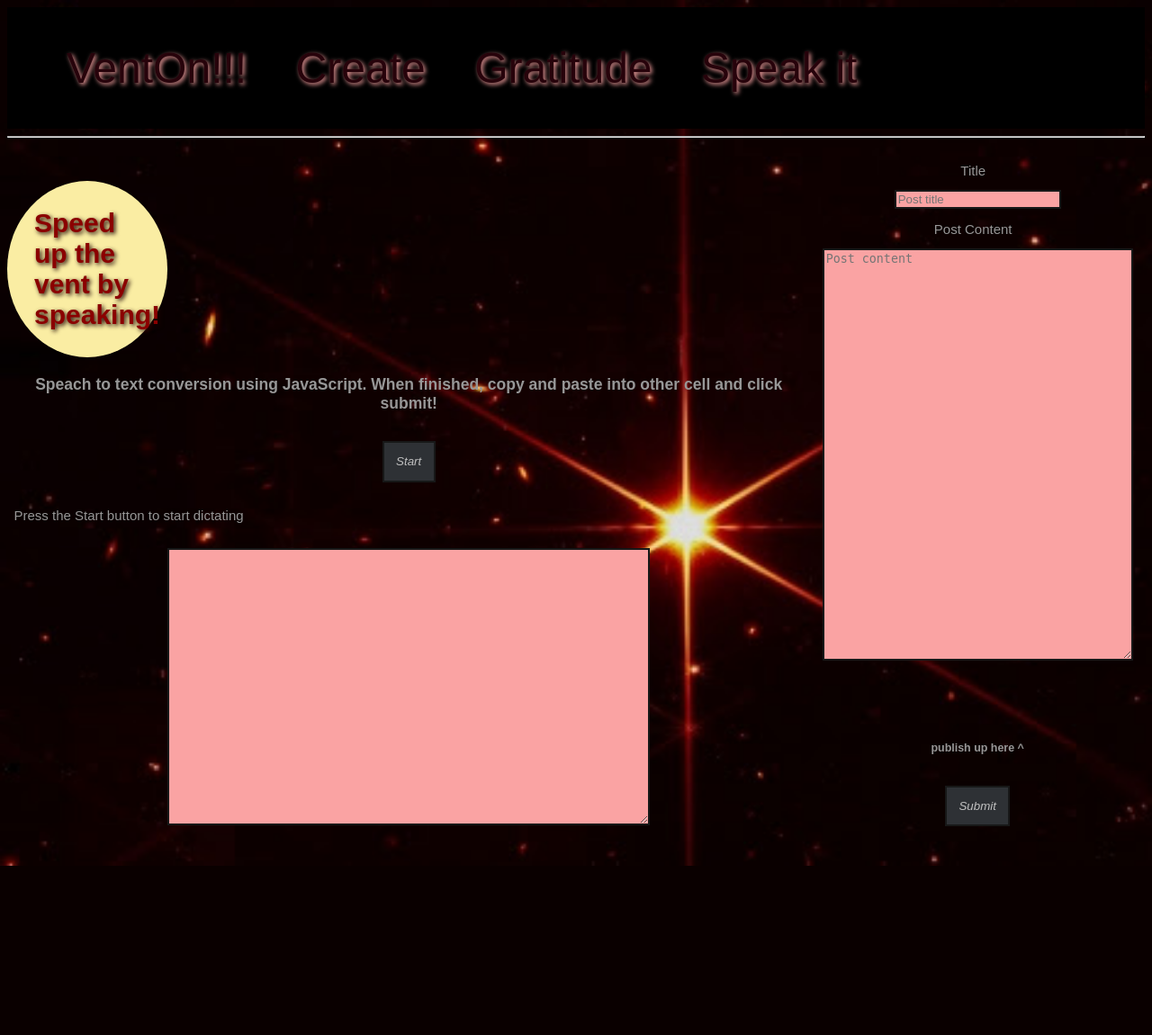
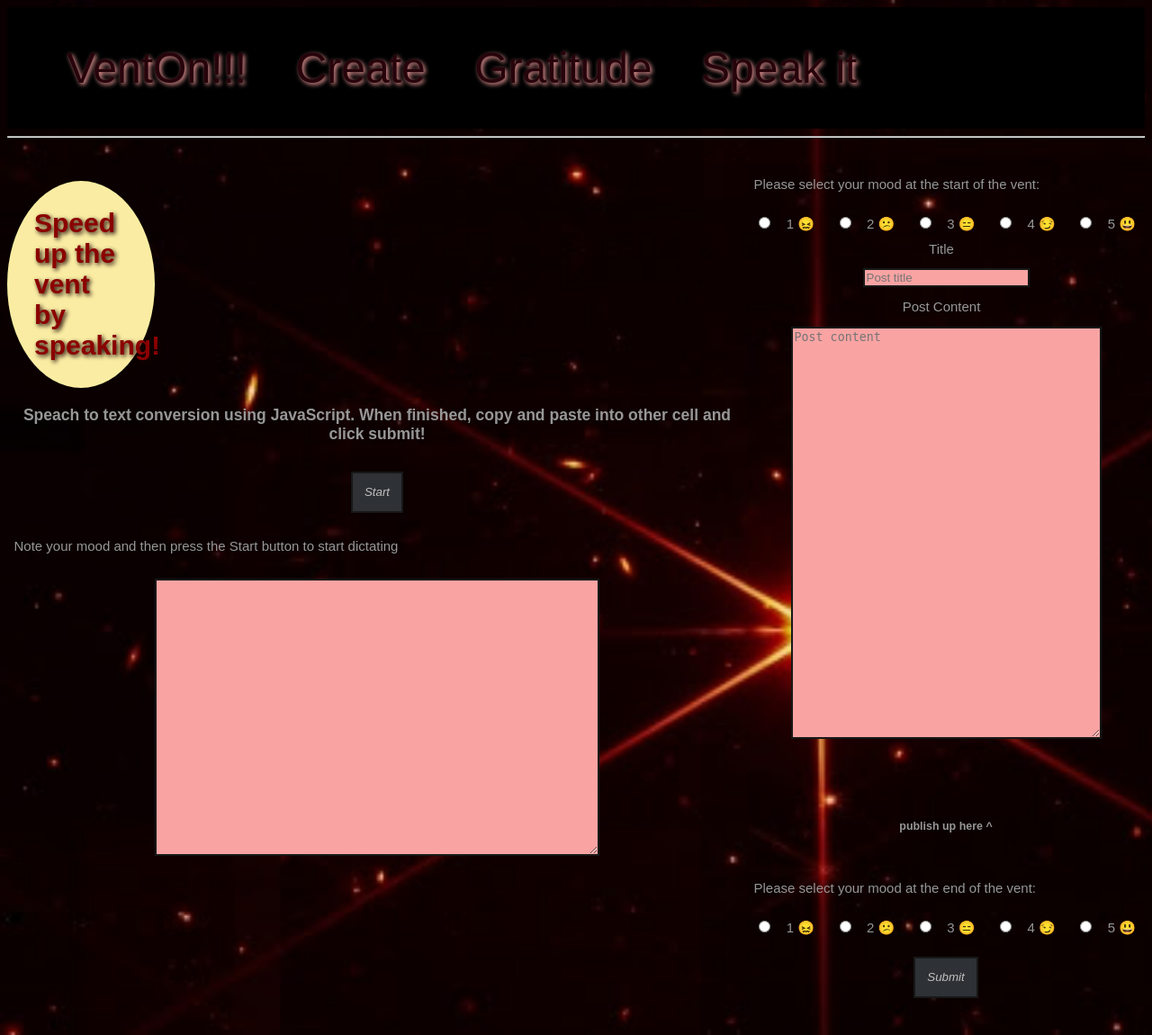
Before and after one commit to H-Len/VentOn, a Flask app: page /speak in a window 1280 px wide. Shown: the whole page at 90% size. Before the commit the page ends 962 px from the top, so only its background shows below. Run offline with Flask 2, Linux system fonts and the light colour scheme; some libraries are stand-ins or nearby versions.

Commit message:
add border to rollBtn; correct pmood syntax bug; add flash warning for moods; remove delete btn; add mood to grateful and speak

```diff
--- a/app.py
+++ b/app.py
@@ -54,16 +54,22 @@ def index():
 @app.route('/speak', methods=('GET', 'POST'))
 def speak():
     if request.method == 'POST':
+        init_mood = request.form.get('imood')
         title = request.form['title']
         content = request.form['content']
+        final_mood = request.form.get('pmood')
 
         if not title:
             flash('Title is required!')
         elif not content:
             flash('Content is required!')
+        elif not init_mood:
+            flash('How were you feeling before writing?')
+        elif not final_mood:
+            flash('How were you feeling after writing?')
         else:
 
-            new_add = Post(title=title, content=content)
+            new_add = Post(title=title, content=content, init_mood=init_mood, final_mood=final_mood)
             db.session.add(new_add)
             db.session.commit()
 
@@ -76,12 +82,16 @@ def create():
         init_mood = request.form.get('imood')
         title = request.form['title']
         content = request.form['content']
-        final_mood = request.form['pmood']
+        final_mood = request.form.get('pmood')
 
         if not title:
             flash('Title is required!')
         elif not content:
             flash('Content is required!')
+        elif not init_mood:
+            flash('How were you feeling before writing?')
+        elif not final_mood:
+            flash('How were you feeling after writing?')
         else:
 
             new_add = Post(title=title, content=content, init_mood=init_mood, final_mood=final_mood)
@@ -99,14 +109,16 @@ def edit(id):
         init_mood = request.form.get('imood')
         title = request.form['title']
         content = request.form['content']
-        final_mood = request.form['pmood']
+        final_mood = request.form.get('pmood')
 
         if not title:
             flash('Title is required!')
-
         elif not content:
             flash('Content is required!')
-
+        elif not init_mood:
+            flash('How were you feeling before writing?')
+        elif not final_mood:
+            flash('How were you feeling after writing?')
         else:
             post.title = title
             post.content = content
@@ -122,21 +134,16 @@ def edit(id):
 
     return render_template('edit.html', post=post)
 
-#edit route to allow connection/deletion
-@app.route('/<int:id>/delete/', methods=('POST',))
-def delete(id):
-    post = db.session.query(Post).get(id)
-    db.session.delete(id)
-    flash('"{}" was successfully deleted!'.format(post['title']))
-    return redirect(url_for('index'))
 
 
 @app.route('/grateful', methods=('GET', 'POST'))
 def grateful():
 
     if request.method == 'POST':
+        init_mood = request.form.get('imood')
         title = request.form['title']
         content = request.form['content']
+        final_mood = request.form['pmood']
 
         if not title:
             flash('Title is required!')
@@ -145,7 +152,7 @@ def grateful():
         else:
 
 
-            new_add = Post(title=title, content=content)
+            new_add = Post(title=title, content=content, init_mood=init_mood, final_mood=final_mood)
             db.session.add(new_add)
             db.session.commit()
 
--- a/static/styles.css
+++ b/static/styles.css
@@ -131,7 +131,7 @@ button {
 .rollBtn{
   background:black;
   color:white;
-  border:none;
+  border: .2em solid lightgrey;
   margin:auto 0;
   font-size:1.5em;
   margin-top:1em;
--- a/templates/edit.html
+++ b/templates/edit.html
@@ -51,9 +51,6 @@
     </form>
 
     <hr>
-    <form action="{{ url_for('delete', id=post['id']) }}" method="POST">
-        <input type="submit" value="Delete Post"
-                onclick="confirm('THIS IS PERMANENT. Are you sure you want to delete this post?')">
-    </form>
+
 </container>
 {% endblock %}
--- a/templates/speak.html
+++ b/templates/speak.html
@@ -11,7 +11,7 @@
 
         <div class="mywebapp">
             <button id="start-btn" title="Start">Start</button>
-            <p id="instructions">Press the Start button to start dictating</p>
+            <p id="instructions">Note your mood and then press the Start button to start dictating</p>
             <div class="input">
                 <textarea id="textbox" rows="20" cols="60"></textarea>
             </div>
@@ -23,6 +23,18 @@
 <!-- <div class="grid-container"> -->
 <!-- <container> -->
     <form method="post">
+        <p>Please select your mood at the start of the vent:</p>
+        <input type="radio" name="imood" value="1">
+        <label for="mood1">1 😖</label>
+        <input type="radio" name="imood" value="2">
+        <label for="mood1">2 😕</label>
+         <input type="radio" name="imood" value="3">
+        <label for="mood1">3 😑</label>
+        <input type="radio" name="imood" value="4">
+        <label for="mood1">4 😏</label>
+        <input type="radio" name="imood" value="5">
+        <label for="mood1">5 😃</label>
+        <br>
         <label for="title">Title</label>
         <br>
         <input type="text" name="title"
@@ -40,6 +52,19 @@
                 >{{ request.form['content'] }}</textarea>
         <br>
         <h5>publish up here ^</h5>
+        <br>
+        <p>Please select your mood at the end of the vent:</p>
+        <input type="radio" id="mood1" name="pmood" value="1">
+        <label for="mood1">1 😖</label>
+        <input type="radio" id="mood2" name="pmood" value="2">
+        <label for="mood2">2 😕</label>
+         <input type="radio" id="mood3" name="pmood" value="3">
+        <label for="mood3">3 😑</label>
+        <input type="radio" id="mood4" name="pmood" value="4">
+        <label for="mood4">4 😏</label>
+        <input type="radio" id="mood5" name="pmood" value="5">
+        <label for="mood5">5 😃</label>
+        <br>
         <button type="submit">Submit</button>
     </form>
 <!-- </container> -->
```
Also changed, not shown: templates/grateful.html (+24 -0 lines).
